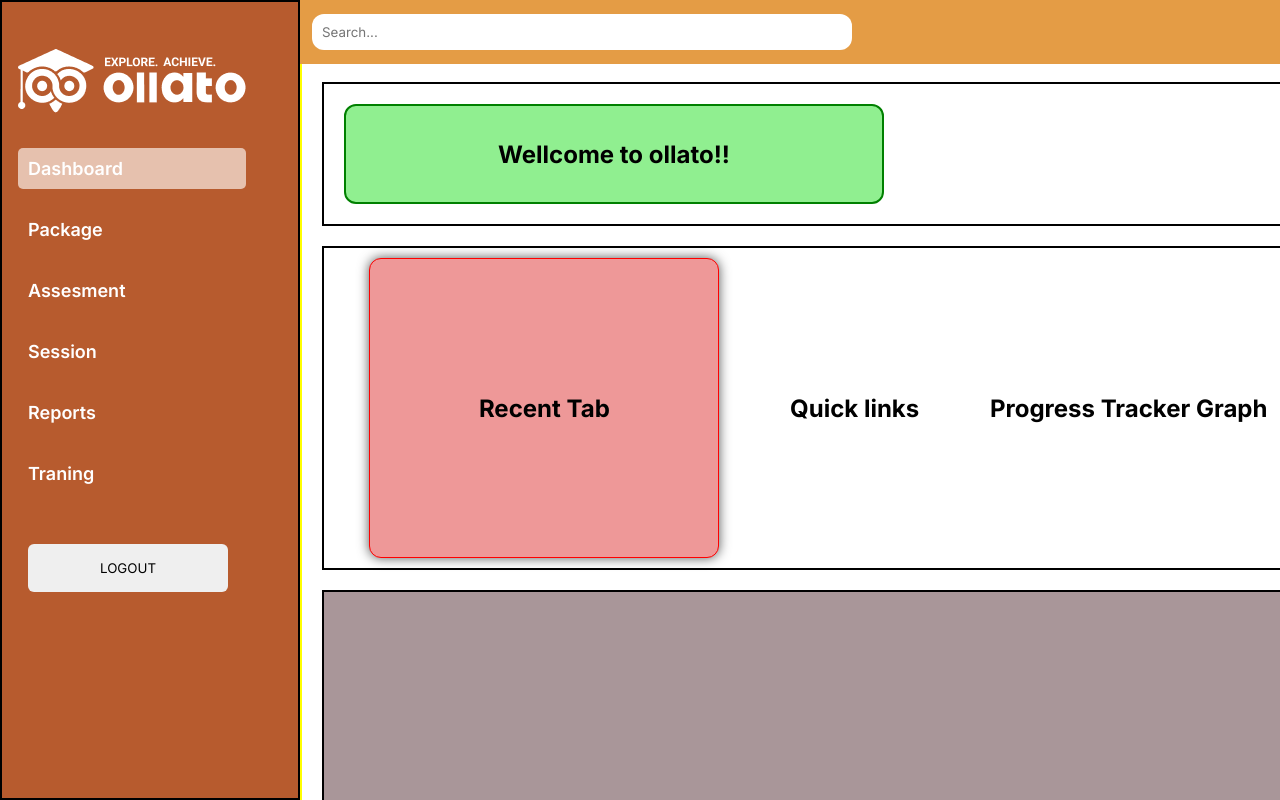
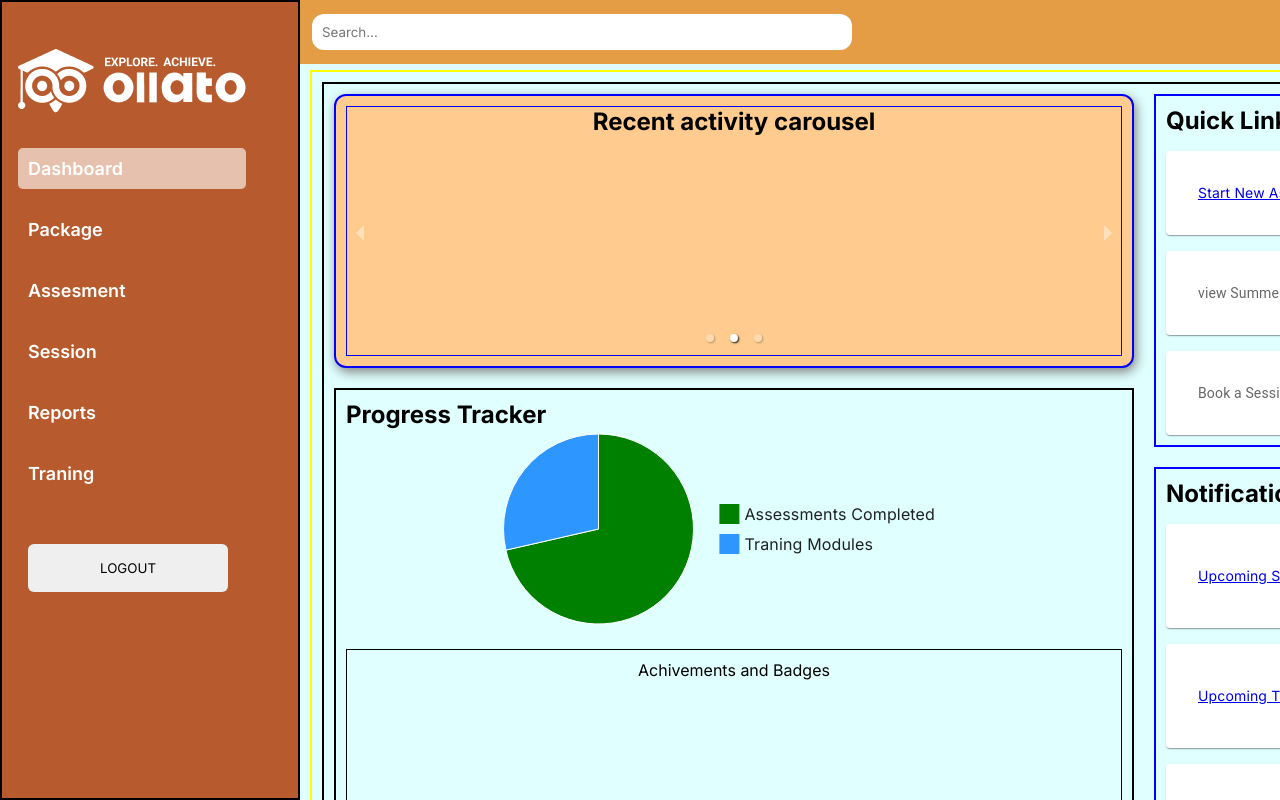
Before and after one commit to ollatointern/ollato-CA, a React (Vite) app in the folder client/: page / in a window 1280 px wide. Built offline with nearby package versions, Linux system fonts and the light colour scheme.

Commit message:
dashboard layout

```diff
--- a/client/src/App.css
+++ b/client/src/App.css
@@ -2,7 +2,7 @@ body, html{
     margin: 0;
     padding: 0;
     height: 100%;
-    overflow: hidden;
+    overflow: auto;
 }
 .app-container{
  display: flex;
@@ -22,5 +22,14 @@ body, html{
     display: flex;
     flex-direction: column;
     height: 100%;
-    over
+
 }
+.content{
+
+    margin-top: 60px;
+    width: 80vw;
+    min-height: 100vh;
+    background: lightcyan;
+    padding: 10px;
+    overflow-y: auto;
+}
--- a/client/src/Components/NavBar.jsx
+++ b/client/src/Components/NavBar.jsx
@@ -12,7 +12,7 @@ const NavBar = () => {
            placeholder="Search..."
 
             />
-           <div className='nav-right'>
+           <div className='nav-rightSUJI'>
            <div className="notifi">
            <Icon icon={bell} size={32} style={{ color: 'white' }} />
             </div>
--- a/client/src/Components/Navbar.css
+++ b/client/src/Components/Navbar.css
@@ -3,6 +3,7 @@
     width: 1300px;
     height: 64px;
     background: #e49c45;
+    z-index: 10000;
 
 }
 .nav-content{
--- a/client/src/Pages/Dashboard.jsx
+++ b/client/src/Pages/Dashboard.jsx
@@ -1,42 +1,294 @@
-import React from 'react'
+// import React from 'react'
 import './dashboard.css'
+import { Link } from 'react-router-dom'
+// import { IoPieChart } from "react-icons/io5";
+import { Carousel } from 'react-responsive-carousel';
+import 'react-responsive-carousel/lib/styles/carousel.min.css';
+import Stack from '@mui/material/Stack';
+import Box from '@mui/material/Box';
+import Paper from '@mui/material/Paper';
+import { styled } from '@mui/material/styles';
+import { IconButton} from '@mui/material';
+import DeleteIcon from '@mui/icons-material/Delete';
+// --------PieChart--------
+import *  as React from 'react';
+import { PieChart } from '@mui/x-charts/PieChart';
+import { useState } from 'react';
+import { BiSupport } from "react-icons/bi";
+import { FaQuestion } from "react-icons/fa";
+import { CiCircleInfo } from "react-icons/ci";
 const Dashboard = () => {
   return (
   <>
     <section className="d-wrapper">
         <div className="d-container">
-            <div className="block-1">
-            <div className="w-msg">
-              <h1>Wellcome to ollato!!</h1>
-            </div>
-            </div>
-            <div className="block-2">
-            <div className="recent-tab">
-              <h1>Recent Tab</h1>
-            </div>
-            <div className="quick-links">
-              <h1>Quick links</h1>
-            </div>
-            <div className="p-tracker">
-              <h1>Progress Tracker Graph</h1>
-            </div>
-            </div>
-            <div className="block-3">
-            <div className="upcoming-events">
-                <h1>Upcomnig Events</h1>
-             </div>
-             <div className="upcoming-events">
-                <h1>Upcomnig Events</h1>
-             </div>
-            </div>
+         <div className="block-1">
+        <div className="block-1-left">
+        <div className="recentActivities">
+         <RecentActivities />
+         </div>
+         <div className="PT">
+          <ProgressTracker/>
+          <div style={{
+            border:'1px solid black',
+            marginTop:'20px',
+            padding:'10px',
+            textAlign:'center',
+            height:'300px'
+          }}>
+            Achivements and Badges
+          </div>
+          </div>
+          <div className="support-help"
+          style={{
+            width:'800px',
+            border:'1px solid pink',
+            margin:'10px',
+            padding:'10px',
+            display:'felx',
+            alignItems:'center'
+          }}
+          >
+          <div className="supportHelp" style={{
+            border:'1px solid blue',
+            padding:'10px',
+            display:'flex',
+            alignItems:'center',
+            gap:'50px'
+          }}>
+            <span
+            style={{
+              padding:'10px',
+              border:'1px solid red',
+              display:'flex',
+              flexDirection:'column',
+              alignItems:'center',
+              gap:'10px',
+              width:'200px'
+            }}
+            > <span><BiSupport  size={32} /></span>Support & Help </span>
+          <div className="FAQ">
+            <span
+               style={{
+              padding:'10px',
+              border:'1px solid red',
+              display:'flex',
+              flexDirection:'column',
+              alignItems:'center',
+              gap:'10px',
+              width:'200px'
+            }}><span><FaQuestion size={32} /></span> FAQ</span>
+          </div>
+          <div className="userGuide">
+            <span
+               style={{
+              padding:'10px',
+              border:'1px solid red',
+              display:'flex',
+              flexDirection:'column',
+              alignItems:'center',
+              gap:'10px',
+              width:'200px'
+            }}
+            >
+            <span><CiCircleInfo size={32} /></span>
+            User Guide
+            </span>
+          </div>
+          </div>
+          </div>
+         </div>
+         <div className="block-1-right">
+         <div className='quickLinks' style={{
+          width:'400px',
+         }}>
+          <QuickLinks />
+        </div>
+          <div className="notifi">
+            <Notifications/>
+          </div>
+        <div className="upcomingEvents">
+          <UpcomingEvent />
+        </div>
+         </div>
+         </div>
+         <div className="block-2">
 
+         </div>
         </div>
     </section>
   </>
   )
 }
 
-export default Dashboard
+export default Dashboard;
+
+const RecentActivities =() =>{
+
+  const activities = [
+    { id: 1, title: 'Activity 1', description: 'Description for activity 1', imageUrl: 'https://via.placeholder.com/150' },
+    { id: 2, title: 'Activity 2', description: 'Description for activity 2', imageUrl: 'https://via.placeholder.com/150' },
+    { id: 3, title: 'Activity 3', description: 'Description for activity 3', imageUrl: 'https://via.placeholder.com/150' },
+    // Add more activities as needed
+];
+return (
+  <div className="recent-activities">
+
+      <div style={{
+        width:'100%',
+        height:'250px'
+      }}>
+      <Carousel
+         showArrows={true}
+                autoPlay={true}
+                infiniteLoop={true}
+                showThumbs={true}
+                showStatus={false}
+                interval={3000}
+                transitionTime={500}
+
+
+      >
+          {activities.map(activity => (
+              <div key={activity.id}>
+
+                  {/* <img src={activity.imageUrl} alt={activity.title} /> */}
+                  <div style={{
+                  height:250 +"px",
+                  width:100 +"%",
+                  // background:"red",
+                  border: "1px solid blue"}}>
+                    <h1>
+                      Recent activity carousel
+                    </h1>
+                  </div>
+                  {/* <div className="legend" style={{
+                    width:90 + "%",
+                    background:"pink",
+                  }}>
+                      <h3>{activity.title}</h3>
+                      <p>{activity.description}</p>
+                  </div> */}
+              </div>
+          ))}
+      </Carousel>
+      </div>
+  </div>
+);
+};
+
+const QuickLinks =() =>{
+  const Item = styled(Paper)(({ theme }) => ({
+    backgroundColor: theme.palette.mode === 'dark' ? '#1A2027' : '#fff',
+    ...theme.typography.body2,
+    padding: theme.spacing(4),
+    textAlign: 'start',
+    color: theme.palette.text.secondary,
+  }));
+  return(
+    <>
+    <Box sx={{ width: '100%' }}>
+      <Stack spacing={2}>
+      <h2>Quick Links</h2>
+        <Item><Link>Start New Assessment</Link></Item>
+        <Item>view Summery Report</Item>
+        <Item>Book a Session</Item>
+      </Stack>
+    </Box>
+    </>
+  )
+};
+
+const ProgressTracker=()=>{
+  return(
+    <>
+    <h1>Progress Tracker</h1>
+         <PieChart
+      series={[
+        {
+          data: [
+            { id: 0, value: 50, color:'green', label: 'Assessments Completed' },
+            { id: 1, value: 20, label: 'Traning Modules' },
+            // { id: 2, value: 20, label: 'Achivements' },
+          ],
+
+        },
+      ]}
+
+      width={600}
+      height={200}
+    />
+    </>
+  )
+}
+const UpcomingEvent=()=>{
+  const Item = styled(Paper)(({ theme }) => ({
+    backgroundColor: theme.palette.mode === 'dark' ? '#1A2027' : '#fff',
+    ...theme.typography.body2,
+    padding: theme.spacing(4),
+    textAlign: 'start',
+    color: theme.palette.text.secondary,
+  }));
+  return(
+    <>
+       <Box sx={{ width: '100%' }}>
+      <Stack spacing={2}>
+      <h2>Upcoming Events</h2>
+        <Item><Link>Start New Assessment</Link></Item>
+        <Item>view Summery Report</Item>
+        <Item>Book a Session</Item>
+      </Stack>
+    </Box>
+    </>
+  )
+};
+
+const Notifications =()=>{
+  const Item = styled(Paper)(({ theme }) => ({
+    backgroundColor: theme.palette.mode === 'dark' ? '#1A2027' : '#fff',
+    ...theme.typography.body2,
+    padding: theme.spacing(4),
+    textAlign: 'start',
+    color: theme.palette.text.secondary,
+    display: 'flex',
+    justifyContent: 'space-between',
+    alignItems: 'center',
+}));
+const [notifications, setNotifications] = useState([
+  { id: 1, type: 'session', message: 'Upcoming Session: React Basics' },
+  { id: 2, type: 'training', message: 'Upcoming Training: Advanced React' },
+  { id: 3, type: 'deadline', message: 'Important Deadline: Project Submission' },
+  { id: 4, type: 'session', message: 'Upcoming Session: Redux Workshop' },
+  { id: 5, type: 'training', message: 'Upcoming Training: JavaScript Deep Dive' },
+  { id: 6, type: 'deadline', message: 'Important Deadline: Team Meeting' },
+  { id: 7, type: 'session', message: 'Upcoming Session: TypeScript Essentials' },
+  { id: 8, type: 'training', message: 'Upcoming Training: GraphQL' },
+  { id: 9, type: 'deadline', message: 'Important Deadline: Code Review' },
+]);
+const handleDelete = (id) => {
+  setNotifications(notifications.filter(notification => notification.id !== id));
+};
+  return(
+    <>
+              <Box sx={{ width: '100%' }}>
+            <Stack spacing={2}>
+                <h2>Notification Center</h2>
+                {notifications.map(notification => (
+                    <Item key={notification.id}>
+                        <Link>{notification.message}</Link>
+                        <IconButton
+                            aria-label="delete"
+                            onClick={() => handleDelete(notification.id)}
+                        >
+                            <DeleteIcon />
+                        </IconButton>
+                    </Item>
+                ))}
+            </Stack>
+        </Box>
+    </>
+  )
+}
 
 // import React, { useEffect, useState } from 'react';
 // import axios from 'axios';
--- a/client/src/Pages/dashboard.css
+++ b/client/src/Pages/dashboard.css
@@ -1,7 +1,8 @@
 .d-wrapper{
-    margin-top: 60px;
-    width: 81vw;
-    padding: 20px;
+
+    width: 100%;
+    padding: 10px;
+    height: 100%;
     overflow-y: auto;
     border: 2px solid yellow;
 }
@@ -13,20 +14,47 @@
     align-items: start;
 
 }
+.block-1 .block-1-left{
+    flex-basis: 5;
+    display: flex;
+    flex-direction: column;
+}
+.block-1 .block-1-right{
+    flex-basis: 2;
+    display: flex;
+    flex-direction: column;
+}
 .d-container .block-1{
     width: 100%;
     border: 2px solid black;
-    padding: 20px;
+    display: flex;
+    align-items: start;
+    /* justify-content:space-around; */
 }
-.block-1 .w-msg{
-    width: 540px;
-    height: 100px;
-    border: 2px solid green;
-    background: rgb(144, 239, 144);
+.block-1 .recentActivities{
+    border: 2px solid blue;
+    background: #ffcb8f;
     border-radius: 12px;
-    display: flex;
-    align-items: center;
-    justify-content: center;
+    box-shadow: 2px 4px 12px grey;
+    margin: 10px;
+    padding: 10px;
+    width: 800px;
+}
+.block-1 .quickLinks{
+    border: 2px solid blue;
+    padding: 10px;
+    margin: 10px;
+}
+.block-1-right .upcomingEvents,
+.block-1-right .notifi{
+    border: 2px solid blue;
+    padding: 10px;
+    margin: 10px;
+}
+.block-1-right .notifi{
+    height: 400px;
+    overflow-y: auto;
+    scrollbar-width:thin;
 }
 .d-container .block-2{
     width: 100%;
@@ -37,19 +65,47 @@
     align-items: center;
     justify-content: space-around;
 }
+.block-1-left .PT{
+    margin-top: 25px;
+    margin: 10px;
+    padding: 10px;
+    border: 2px solid black;
+    display: flex;
+    flex-direction: column;
+}
 .block-2 .recent-tab{
-    border: 1px solid red;
+    /* border: 1px solid red; */
     padding: 10px;
     width: 350px;
-    height: 300px;
-    background: rgb(238, 152, 152);
+    /* height: 200px; */
+    background:#fff;
+    display: flex;
+    flex-direction: column;
+    align-items: center;
+    justify-content: center;
+    border-radius: 12px;
+    -webkit-box-shadow: 0px 0px 12px 0px rgba(108, 108, 108, 0.67);
+    -moz-box-shadow: 0px 0px 12px 0px rgba(83, 83, 83, 0.67);
+    box-shadow: 0px 0px 12px 0px rgba(82, 82, 82, 0.67);
+}
+.recent-tab .activity-list{
+    display: flex;
+    flex-direction: column;
+
+}
+.block-2 .quick-links{
+    /* border: 1px solid red; */
+    padding: 10px;
+    width: 350px;
+    height: 200px;
+    background: #fff;
     display: flex;
     align-items: center;
     justify-content: center;
     border-radius: 12px;
     -webkit-box-shadow: 0px 0px 12px 0px rgba(0,0,0,0.67);
--moz-box-shadow: 0px 0px 12px 0px rgba(0,0,0,0.67);
-box-shadow: 0px 0px 12px 0px rgba(0,0,0,0.67);
+    -moz-box-shadow: 0px 0px 12px 0px rgba(0,0,0,0.67);
+    box-shadow: 0px 0px 12px 0px rgba(0,0,0,0.67);
 }
 .block-3{
     width: 100%;
@@ -60,5 +116,38 @@ box-shadow: 0px 0px 12px 0px rgba(0,0,0,0.67);
     align-items: center;
     justify-content: center;
     background: rgb(169, 150, 153);
-    height: 800px;
+    height: 300px;
 }
+
+/* -------- carsousel tuhumbs custom css ----  */
+.carousel-container {
+    width: 500px;
+    /* margin: 0 auto; */
+}
+.carousel .thumbs-wrapper {
+    margin: 20px 0;
+}
+
+.carousel .thumb {
+    border: 2px solid #ddd;
+    padding: 5px;
+    border-radius: 8px;
+    transition: border 0.3s, transform 0.3s;
+}
+
+.carousel .thumb:hover {
+    border: 2px solid #333;
+    transform: scale(1.1);
+}
+
+.carousel .thumb.selected {
+    border: 2px solid #333;
+    transform: scale(1.1);
+}
+
+.carousel .thumb img {
+    border-radius: 6px;
+    width: 100px;
+    height: 60px;
+    object-fit: cover;
+}
```
Also changed, not shown: client/package.json (+7 -0 lines), 1 other file (tests, documents, lock files or other folders).
